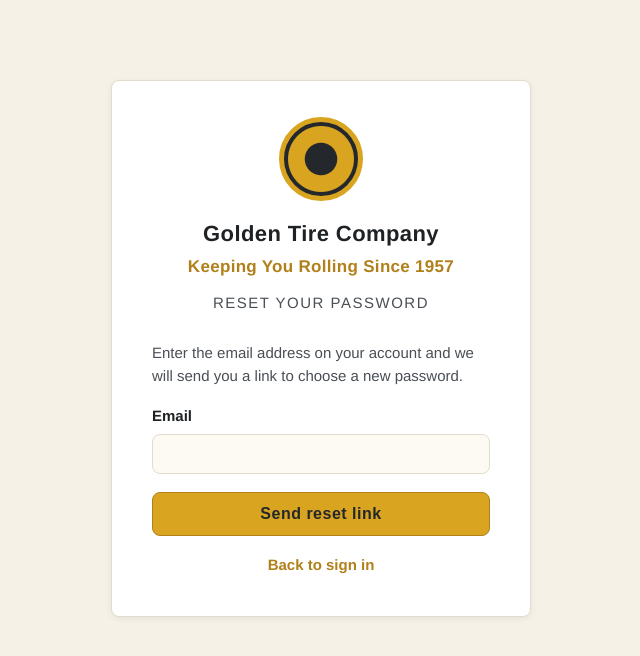
After one commit to kenwalger/testRigor-Demo, a Flask app: page /forgot-password in a window 1280 px wide. The commit adds this page. Shown: the top 656 px of the page, without its empty margins (319-959 px from the left). Run offline with Flask 3, Linux system fonts and the light colour scheme.

Commit message:
Forgot password feature implemented.

```diff
--- a/app.py
+++ b/app.py
@@ -1,5 +1,7 @@
 import os
+import secrets
 import sqlite3
+from datetime import datetime, timedelta, timezone
 from functools import wraps
 
 from flask import (
@@ -12,8 +14,10 @@ from flask import (
     url_for,
 )
 from dotenv import load_dotenv
+from werkzeug.middleware.proxy_fix import ProxyFix
 from werkzeug.security import check_password_hash, generate_password_hash
 
+import mailer
 from config import DB_PATH, SEED_EMAIL, SEED_NAME, SEED_PASSWORD
 
 load_dotenv()
@@ -25,6 +29,14 @@ app = Flask(__name__)
 # the Flask reloader restarts the process, which would break the recorded demo.
 # Do not "improve" this by making the fallback random.
 app.secret_key = os.environ.get("FLASK_SECRET_KEY", "golden-tire-dev-secret-key")
+
+# The tunnel that exposes this server terminates TLS and forwards plain HTTP to
+# 127.0.0.1. Without trusting its forwarded headers, url_for(_external=True) would
+# build http://127.0.0.1:5000/... links, which are useless in a mail client.
+app.wsgi_app = ProxyFix(app.wsgi_app, x_for=1, x_proto=1, x_host=1)
+
+# A reset link is good for one use, within this window.
+RESET_TOKEN_TTL = timedelta(hours=1)
 
 
 def get_db():
@@ -56,6 +68,18 @@ def init_db():
             )
             """
         )
+        conn.execute(
+            """
+            CREATE TABLE IF NOT EXISTS password_reset_tokens (
+                id INTEGER PRIMARY KEY AUTOINCREMENT,
+                user_id INTEGER NOT NULL,
+                token TEXT NOT NULL UNIQUE,
+                expires_at TEXT NOT NULL,
+                used_at TEXT,
+                FOREIGN KEY (user_id) REFERENCES users (id)
+            )
+            """
+        )
         row = conn.execute(
             "SELECT id FROM users WHERE email = ?", (SEED_EMAIL,)
         ).fetchone()
@@ -76,6 +100,69 @@ def current_user():
     return get_db().execute(
         "SELECT id, name, email FROM users WHERE id = ?", (user_id,)
     ).fetchone()
+
+
+def create_reset_token(user_id):
+    token = secrets.token_urlsafe(32)
+    expires_at = (datetime.now(timezone.utc) + RESET_TOKEN_TTL).isoformat()
+    db = get_db()
+    db.execute(
+        "INSERT INTO password_reset_tokens (user_id, token, expires_at)"
+        " VALUES (?, ?, ?)",
+        (user_id, token, expires_at),
+    )
+    db.commit()
+    return token
+
+
+def valid_reset_token(token):
+    """Return the token row, or None if it is unknown, used, or expired."""
+    row = get_db().execute(
+        "SELECT id, user_id, expires_at FROM password_reset_tokens"
+        " WHERE token = ? AND used_at IS NULL",
+        (token,),
+    ).fetchone()
+    if row is None:
+        return None
+    if datetime.fromisoformat(row["expires_at"]) <= datetime.now(timezone.utc):
+        return None
+    return row
+
+
+def send_reset_email(user, link):
+    text_body = f"""Hi {user['name']},
+
+We received a request to reset the password for your Golden Tire Customer
+Portal account.
+
+Open this link to choose a new password:
+{link}
+
+The link can be used once and expires in one hour. If you did not ask for a
+password reset, you can ignore this message.
+
+- Golden Tire Company
+"""
+
+    html_body = f"""<html>
+  <body style="font-family: Arial, Helvetica, sans-serif;">
+    <p>Hi {user['name']},</p>
+    <p>We received a request to reset the password for your Golden Tire
+      Customer Portal account.</p>
+    <p><a href="{link}">Reset your password</a></p>
+    <p>The link can be used once and expires in one hour. If you did not ask
+      for a password reset, you can ignore this message.</p>
+    <p>&mdash; Golden Tire Company</p>
+  </body>
+</html>
+"""
+
+    mailer.send_email(
+        to=user["email"],
+        subject="Reset your Golden Tire password",
+        body=text_body,
+        html=html_body,
+    )
 
 
 def login_required(view):
@@ -115,6 +202,73 @@ def login():
     return render_template("login.html", error=error)
 
 
+@app.route("/forgot-password", methods=["GET", "POST"])
+def forgot_password():
+    error = None
+    if request.method == "POST":
+        email = (request.form.get("email") or "").strip()
+        row = get_db().execute(
+            "SELECT id, name, email FROM users WHERE email = ?", (email,)
+        ).fetchone()
+        if row is not None:
+            token = create_reset_token(row["id"])
+            link = url_for("reset_password", token=token, _external=True)
+            try:
+                send_reset_email(row, link)
+            except (mailer.MailerConfigError, OSError) as exc:
+                # smtplib's exceptions subclass OSError. Report the failure on the
+                # page instead of returning a 500.
+                print(f"Password reset email to {row['email']} failed: {exc}")
+                error = "We could not send the reset email. Please try again."
+
+        if error is None:
+            # Shown whether or not the address matched an account, so this page
+            # cannot be used to find out who has one.
+            return render_template("forgot_password.html", sent=True)
+
+    return render_template("forgot_password.html", error=error)
+
+
+@app.route("/reset-password/<token>", methods=["GET", "POST"])
+def reset_password(token):
+    row = valid_reset_token(token)
+    if row is None:
+        # A link that was already used gets its own message, so a customer who
+        # opens it twice is told what actually happened.
+        used = get_db().execute(
+            "SELECT 1 FROM password_reset_tokens"
+            " WHERE token = ? AND used_at IS NOT NULL",
+            (token,),
+        ).fetchone() is not None
+        return render_template("reset_password.html", invalid=True, used=used)
+
+    error = None
+    if request.method == "POST":
+        password = request.form.get("password") or ""
+        confirm_password = request.form.get("confirm_password") or ""
+        if not password:
+            error = "Please enter a new password"
+        elif password != confirm_password:
+            error = "Passwords do not match"
+        else:
+            db = get_db()
+            db.execute(
+                "UPDATE users SET password_hash = ? WHERE id = ?",
+                (generate_password_hash(password), row["user_id"]),
+            )
+            # Burn this link and any other outstanding one for the same customer.
+            db.execute(
+                "UPDATE password_reset_tokens SET used_at = ?"
+                " WHERE user_id = ? AND used_at IS NULL",
+                (datetime.now(timezone.utc).isoformat(), row["user_id"]),
+            )
+            db.commit()
+            session.clear()
+            return render_template("reset_done.html")
+
+    return render_template("reset_password.html", token=token, error=error)
+
+
 @app.route("/dashboard")
 @login_required
 def dashboard():
--- a/mailer.py
+++ b/mailer.py
@@ -22,7 +22,7 @@ def _require(name: str) -> str:
     return value
 
 
-def send_email(to: str, subject: str, body: str) -> None:
+def send_email(to: str, subject: str, body: str, html: str | None = None) -> None:
     host = _require("SMTP_HOST")
     port_raw = _require("SMTP_PORT")
     username = _require("SMTP_USERNAME")
@@ -41,6 +41,8 @@ def send_email(to: str, subject: str, body: str) -> None:
     message["To"] = to
     message["Subject"] = subject
     message.set_content(body)
+    if html is not None:
+        message.add_alternative(html, subtype="html")
 
     # This function is intended to be called from inside a web request in a later
     # demonstration. Without a timeout, an unreachable or slow SMTP server would
--- a/static/styles.css
+++ b/static/styles.css
@@ -250,3 +250,37 @@ body {
     font-weight: 600;
     margin: 0 0 18px;
 }
+
+.form-note {
+    color: var(--color-ink-soft);
+    font-size: 15px;
+    margin: 0 0 18px;
+}
+
+.form-links {
+    margin: 18px 0 0;
+    text-align: center;
+    font-size: 15px;
+}
+
+.form-links a {
+    color: var(--color-gold-dark);
+    font-weight: 600;
+    text-decoration: none;
+}
+
+.form-links a:hover,
+.form-links a:focus {
+    text-decoration: underline;
+}
+
+.form-success {
+    background-color: #fbf3df;
+    color: var(--color-ink);
+    border: 1px solid var(--color-gold-dark);
+    padding: 12px 14px;
+    border-radius: var(--radius);
+    font-weight: 700;
+    text-align: center;
+    margin: 0;
+}
--- /dev/null
+++ b/templates/forgot_password.html
@@ -0,0 +1,47 @@
+{% extends "base.html" %}
+
+{% block title %}Forgot Password - Golden Tire Customer Portal{% endblock %}
+
+{% block content %}
+<section class="login-panel">
+    <div class="login-brand">
+        <span class="brand-mark brand-mark-large" aria-hidden="true"></span>
+        <h1 class="login-company">Golden Tire Company</h1>
+        <p class="login-tagline">Keeping You Rolling Since 1957</p>
+        <p class="login-portal">Reset Your Password</p>
+    </div>
+
+    {% if sent %}
+    <p class="form-note" role="status">
+        If that email address is on file, a reset link is on its way. The link
+        can be used once and expires in one hour.
+    </p>
+
+    <p class="form-links">
+        <a href="{{ url_for('login') }}">Back to sign in</a>
+    </p>
+    {% else %}
+    <form class="login-form" method="post" action="{{ url_for('forgot_password') }}" novalidate>
+        {% if error %}
+        <p class="form-error" role="alert">{{ error }}</p>
+        {% endif %}
+
+        <p class="form-note">
+            Enter the email address on your account and we will send you a link
+            to choose a new password.
+        </p>
+
+        <div class="form-field">
+            <label for="email">Email</label>
+            <input type="email" id="email" name="email" autocomplete="username" required>
+        </div>
+
+        <button type="submit" class="button-primary">Send reset link</button>
+
+        <p class="form-links">
+            <a href="{{ url_for('login') }}">Back to sign in</a>
+        </p>
+    </form>
+    {% endif %}
+</section>
+{% endblock %}
--- a/templates/login.html
+++ b/templates/login.html
@@ -27,6 +27,10 @@
         </div>
 
         <button type="submit" class="button-primary">Sign In</button>
+
+        <p class="form-links">
+            <a href="{{ url_for('forgot_password') }}">Forgot password</a>
+        </p>
     </form>
 </section>
 {% endblock %}
```
Also changed, not shown: reset_db.py (+12 -0 lines), templates/reset_done.html (added, +19 -0 lines), templates/reset_password.html (added, +44 -0 lines).
